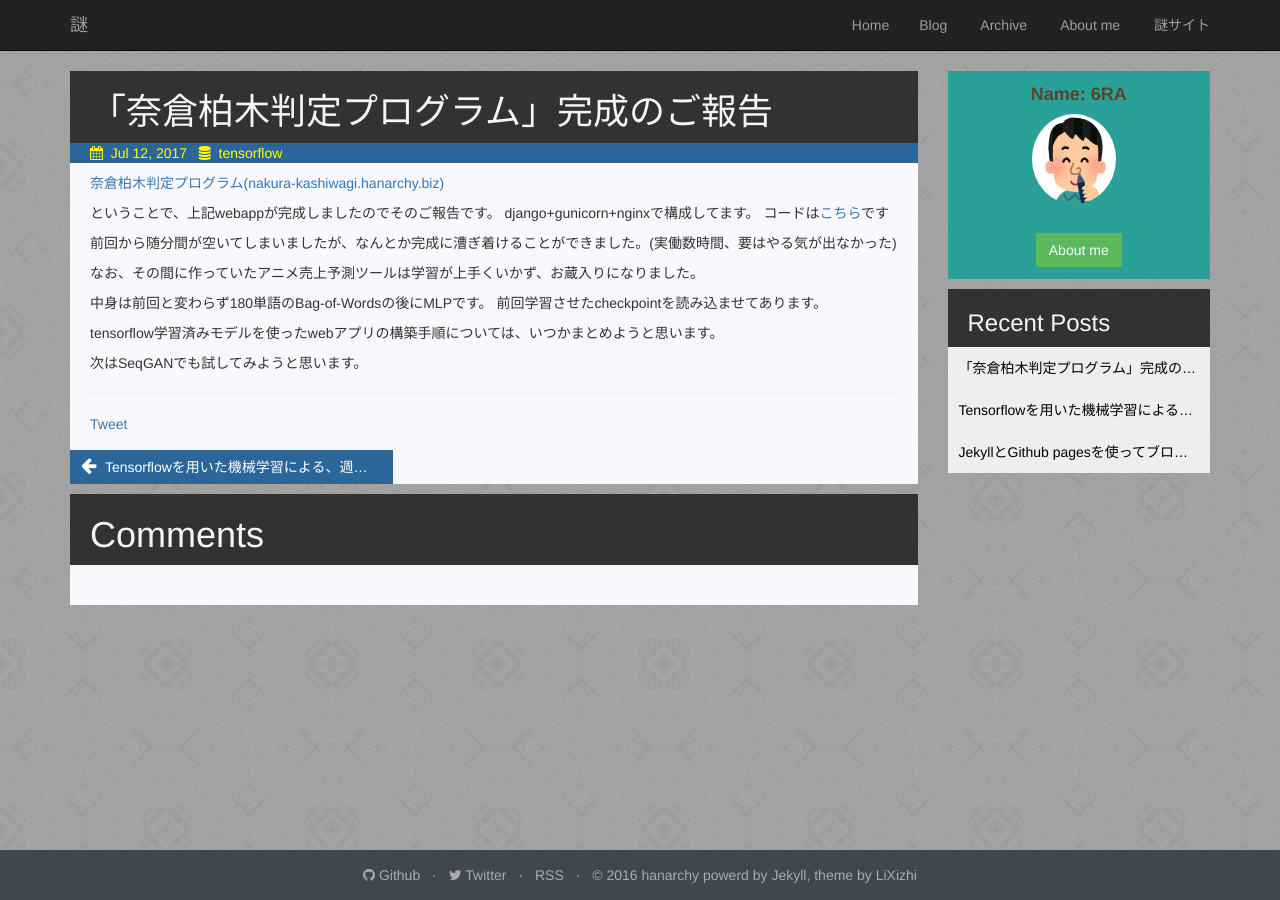
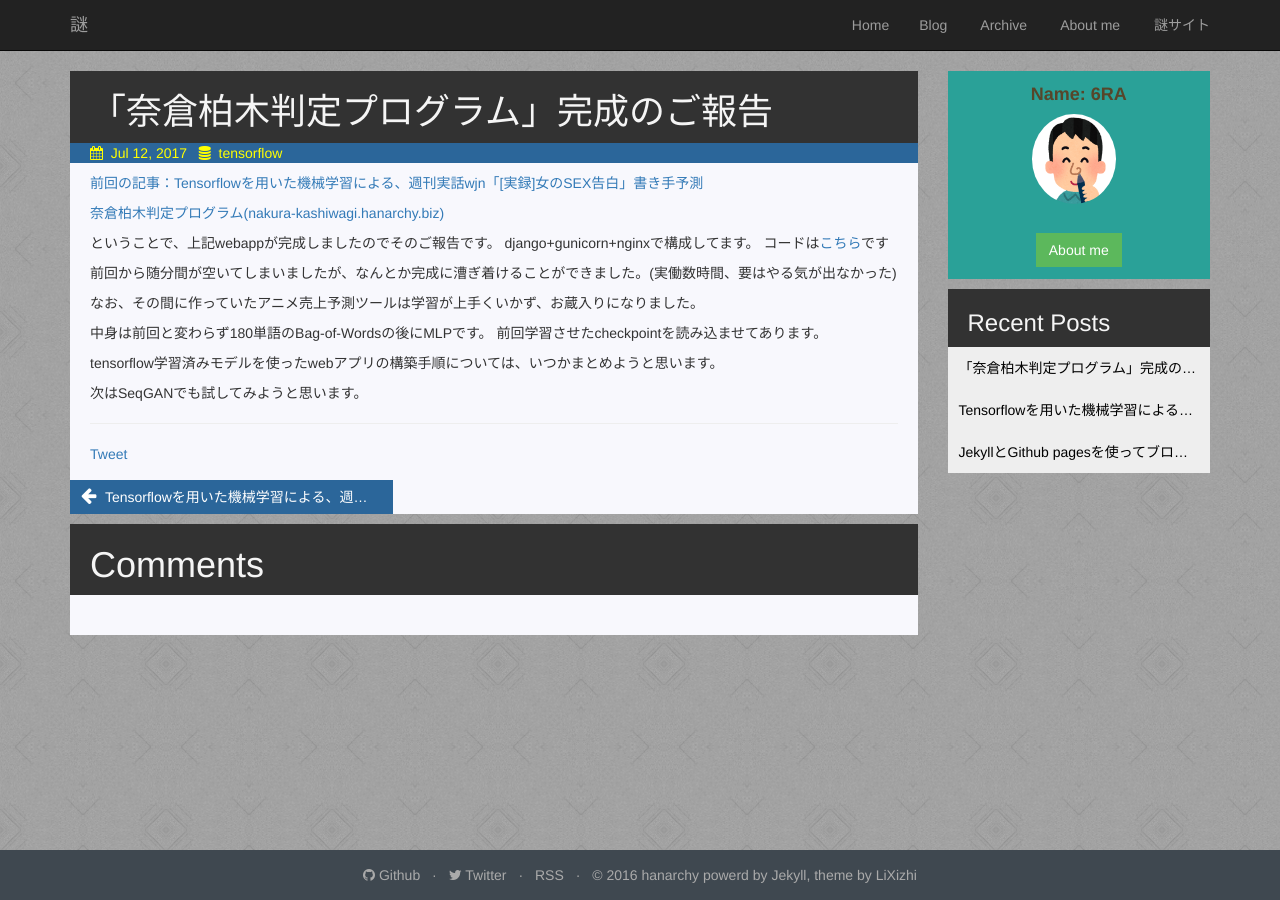
Before and after one commit to hanarchy/hanarchy.github.io, a Jekyll site: the page built from _posts/diary/2017-07-12-Nakura_Kashiwagi_Hantei_Program.md, in a window 1280 px wide. Built offline with Jekyll 4.4.1, drawn with Linux system fonts in a browser that asks for light colours; comment, search, counter and statistics services are not loaded.

Commit message:
Update 2017-07-12-Nakura_Kashiwagi_Hantei_Program.md

```diff
--- a/_posts/diary/2017-07-12-Nakura_Kashiwagi_Hantei_Program.md
+++ b/_posts/diary/2017-07-12-Nakura_Kashiwagi_Hantei_Program.md
@@ -7,11 +7,15 @@ comments: true
 share: true
 ---
 
+[前回の記事：Tensorflowを用いた機械学習による、週刊実話wjn「[実録]女のSEX告白」書き手予測](http://hanarchy.biz/blog/2017/01/08/detect_wjn_author/)
+
 [奈倉柏木判定プログラム(nakura-kashiwagi.hanarchy.biz)](http://nakura-kashiwagi.hanarchy.biz)
 
 ということで、上記webappが完成しましたのでそのご報告です。
 django+gunicorn+nginxで構成してます。
 コードは[こちら](https://github.com/hanarchy/NakuraKashiwagiHanteiProgram)です
+
+
 
 前回から随分間が空いてしまいましたが、なんとか完成に漕ぎ着けることができました。(実働数時間、要はやる気が出なかった)
 
```
